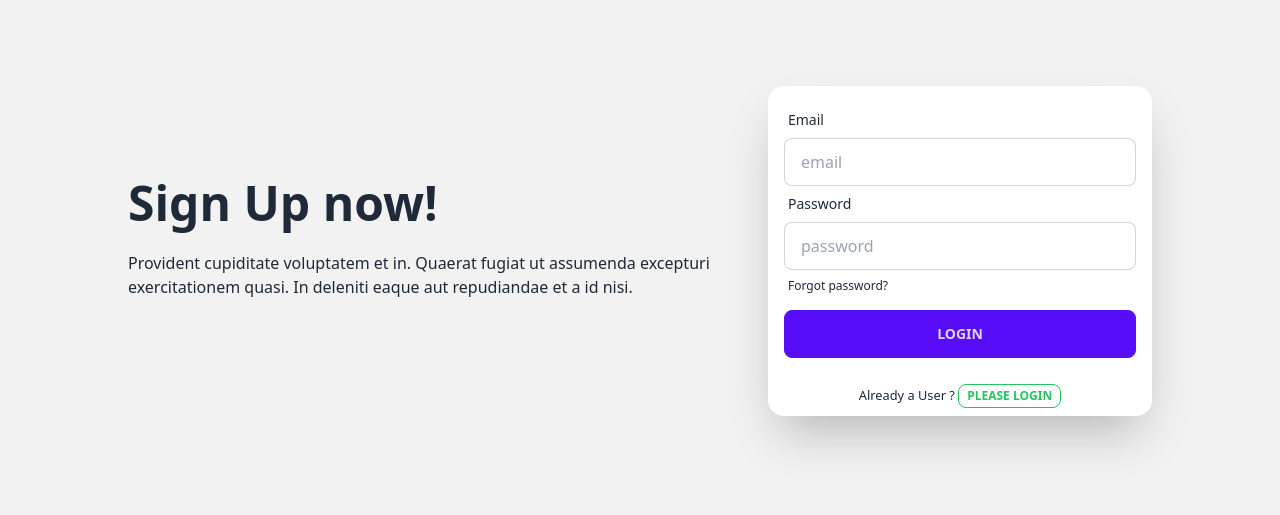
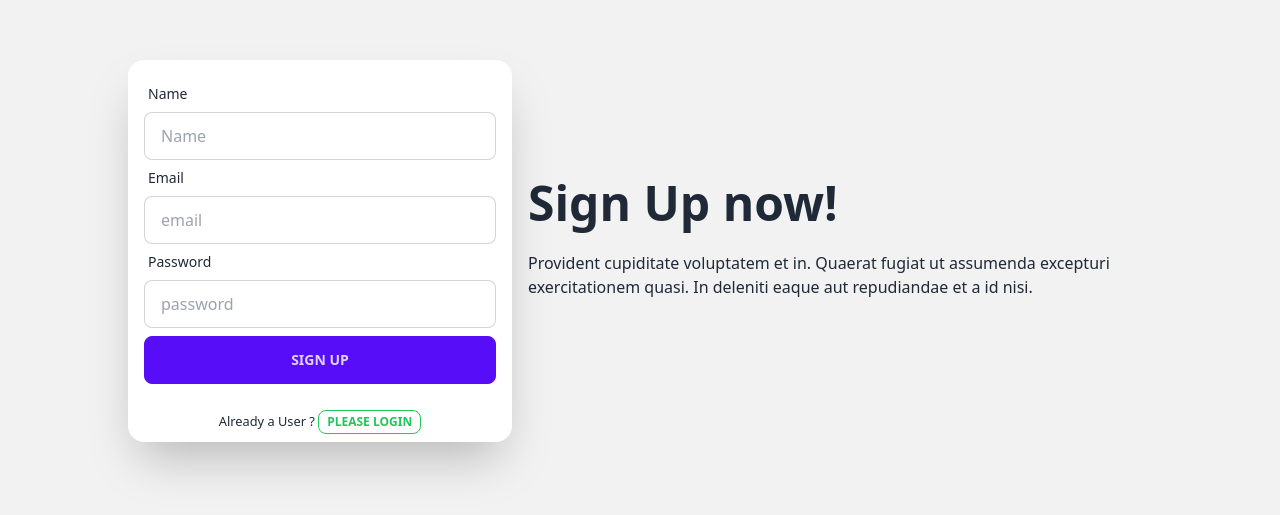
Before and after one commit to codeninja-404/khana-pina-client, a React (Vite) app: page /signup in a window 1280 px wide. Shown: the part 149-664 px from the top of the page. Built offline with nearby package versions, Linux system fonts and the light colour scheme; no server answers.

Commit message:
added register and captcha in login

```diff
--- a/package.json
+++ b/package.json
@@ -11,17 +11,20 @@
   },
   "dependencies": {
     "@smastrom/react-rating": "^1.3.2",
+    "firebase": "^10.6.0",
     "localforage": "^1.10.0",
     "match-sorter": "^6.3.1",
     "react": "^18.2.0",
     "react-dom": "^18.2.0",
     "react-helmet-async": "^1.3.0",
+    "react-hook-form": "^7.48.2",
     "react-parallax": "^3.5.1",
     "react-responsive-carousel": "^3.2.23",
     "react-router-dom": "^6.18.0",
     "react-simple-captcha": "^9.3.0",
     "react-tabs": "^6.0.2",
     "sort-by": "^1.2.0",
+    "sweetalert2": "^11.9.0",
     "swiper": "^11.0.4"
   },
   "devDependencies": {
--- a/src/pages/Login/Login.jsx
+++ b/src/pages/Login/Login.jsx
@@ -2,18 +2,20 @@ import { useContext, useEffect, useRef, useState } from "react";
 import {
   loadCaptchaEnginge,
   LoadCanvasTemplate,
-  LoadCanvasTemplateNoReload,
   validateCaptcha,
 } from "react-simple-captcha";
 import { AuthContext } from "../../providers/AuthProvider";
 import { Link } from "react-router-dom";
+import { Helmet } from "react-helmet-async";
+import Swal from "sweetalert2";
+
 const Login = () => {
   const captchaRef = useRef();
   const [disabled, setDisabled] = useState(true);
 
   const { signIn } = useContext(AuthContext);
   useEffect(() => {
-    loadCaptchaEnginge(6);
+    loadCaptchaEnginge(2);
   }, []);
 
   const handleLogin = (e) => {
@@ -21,13 +23,18 @@ const Login = () => {
     const form = e.target;
     const email = form.email.value;
     const password = form.password.value;
-    signIn(email, password)
-      .then((userCredential) => {
-        console.log(userCredential.user);
-      })
-      .catch((error) => {
-        alert(error.code);
-        alert(error.message);
+    signIn(email, password).then((result) => {
+      const user = result.user;
+      console.log(user);
+      Swal.fire({
+        title: "User Login Successful.",
+        showClass: {
+          popup: "animate__animated animate__fadeInDown",
+        },
+        hideClass: {
+          popup: "animate__animated animate__fadeOutUp",
+        },
+      });
     });
   };
 
@@ -40,14 +47,18 @@ const Login = () => {
     }
   };
   return (
+    <>
+      <Helmet>
+        <title>Khana-Pina | Sign In</title>
+      </Helmet>
       <div className="hero min-h-screen bg-base-200">
         <div className="hero-content flex-col md:flex-row">
           <div className="text-center md:text-left md:w-1/2 lg:text-left">
             <h1 className="text-5xl font-bold">Login now!</h1>
             <p className="py-6">
               Provident cupiditate voluptatem et in. Quaerat fugiat ut assumenda
-            excepturi exercitationem quasi. In deleniti eaque aut repudiandae et
-            a id nisi.
+              excepturi exercitationem quasi. In deleniti eaque aut repudiandae
+              et a id nisi.
             </p>
           </div>
           <div className="card flex-shrink-0 w-full max-w-sm shadow-2xl bg-base-100">
@@ -85,20 +96,22 @@ const Login = () => {
                 <label className="label">
                   <LoadCanvasTemplate />
                 </label>
+                <div className="group input-group">
                 <input
                   ref={captchaRef}
                   type="text"
                   name="captcha"
                   placeholder="type the text above"
-                className="input input-bordered"
+                  className="input input-bordered flex-1"
                   required
                 />
-              <button
+                <input
                   onClick={handleValidateCaptcha}
-                className="btn btn-outline btn-xs mt-2"
-              >
-                Validate
-              </button>
+                  className="btn text-xl p-1 btn-outline  "
+                  value="✔️"
+                  type="button"
+                />
+                </div>
               </div>
               <div className="form-control mt-2 ">
                 <input
@@ -110,12 +123,22 @@ const Login = () => {
               </div>
             </form>
             <div className="mx-auto py-2">
-          <p><small>New Here ? <Link to='/signup' className="btn text-green-500 hover:bg-green-500  btn-outline btn-xs">Create Account
-          </Link></small></p>
+              <p>
+                <small>
+                  New Here ?{" "}
+                  <Link
+                    to="/signup"
+                    className="btn text-green-500 hover:bg-green-500  btn-outline btn-xs"
+                  >
+                    Create Account
+                  </Link>
+                </small>
+              </p>
             </div>
           </div>
         </div>
       </div>
+    </>
   );
 };
 
--- a/src/pages/Shared/NavBar/Navbar.jsx
+++ b/src/pages/Shared/NavBar/Navbar.jsx
@@ -1,6 +1,15 @@
+import { useContext } from "react";
 import { Link } from "react-router-dom";
+import { AuthContext } from "../../../providers/AuthProvider";
 
 const Navbar = () => {
+  const { user, logOut } = useContext(AuthContext);
+
+  const handleLogOut = () => {
+    logOut()
+      .then(() => {})
+      .catch((error) => console.log(error));
+  };
   const NavItems = (
     <>
       <li>
@@ -12,9 +21,22 @@ const Navbar = () => {
       <li>
         <Link to="/order/salad">ORDER FOOD</Link>
       </li>
-      <li>
-        <Link to="/login">LOG IN</Link>
-      </li>
+
+      {user ? (
+        <>
+          <li>
+            <button onClick={handleLogOut} className="btn btn-ghost btn-sm">
+              LOG OUT
+            </button>
+          </li>
+        </>
+      ) : (
+        <>
+          <li>
+            <Link to="/login">LOG IN</Link>
+          </li>
+        </>
+      )}
     </>
   );
 
--- a/src/pages/SignUp/SignUp.jsx
+++ b/src/pages/SignUp/SignUp.jsx
@@ -1,51 +1,121 @@
+import { useContext } from "react";
+import { Helmet } from "react-helmet-async";
+import { useForm } from "react-hook-form";
 import { Link } from "react-router-dom";
+import { AuthContext } from "../../providers/AuthProvider";
 
 const SignUp = () => {
+  const { createUser } = useContext(AuthContext);
+  const {
+    register,
+    handleSubmit,
+
+    formState: { errors },
+  } = useForm();
+
+  const onSubmit = (data) => {
+    createUser(data.email, data.password)
+      .then((userCredential) => {
+        console.log(userCredential.user);
+      })
+      .catch((error) => {
+        alert(error.code);
+        alert(error.message);
+      });
+  };
+
   return (
+    <>
+      <Helmet>
+        <title>Khana-Pina | Sign Up</title>
+      </Helmet>
       <div className="hero min-h-screen bg-base-200">
-      <div className="hero-content flex-col md:flex-row">
+        <div className="hero-content flex-col md:flex-row-reverse">
           <div className="text-center md:text-left md:w-1/2 lg:text-left">
             <h1 className="text-5xl font-bold">Sign Up now!</h1>
             <p className="py-6">
               Provident cupiditate voluptatem et in. Quaerat fugiat ut assumenda
-            excepturi exercitationem quasi. In deleniti eaque aut repudiandae et
-            a id nisi.
+              excepturi exercitationem quasi. In deleniti eaque aut repudiandae
+              et a id nisi.
             </p>
           </div>
           <div className="card flex-shrink-0 w-full max-w-sm shadow-2xl bg-base-100">
-          <form className="p-4">
+            <form onSubmit={handleSubmit(onSubmit)} className="p-4">
+              <div className="form-control">
+                <label className="label">
+                  <span className="label-text">Name</span>
+                </label>
+                <input
+                  type="text"
+                  {...register("name", { required: true })}
+                  name="name"
+                  placeholder="Name"
+                  className="input input-bordered"
+                />
+                {errors.name && (
+                  <span className=" text-red-500 pt-2 ">
+                    Name field is required
+                  </span>
+                )}
+              </div>
               <div className="form-control">
                 <label className="label">
                   <span className="label-text">Email</span>
                 </label>
                 <input
+                  {...register("email", { required: true })}
                   type="email"
                   name="email"
                   placeholder="email"
                   className="input input-bordered"
-                required
                 />
+                {errors.email && (
+                  <span className=" text-red-500 pt-2 ">
+                    Email field is required
+                  </span>
+                )}
               </div>
               <div className="form-control">
                 <label className="label">
                   <span className="label-text">Password</span>
                 </label>
                 <input
+                  {...register("password", {
+                    required: true,
+                    minLength: 6,
+                    maxLength: 20,
+                    pattern: /(?=.*[A-Z])(?=.*[!@#$&*])(?=.*[0-9])/,
+                  })}
                   type="password"
                   name="password"
                   placeholder="password"
                   className="input input-bordered"
-                required
                 />
-              <label className="label">
-                <a href="#" className="label-text-alt link link-hover">
-                  Forgot password?
-                </a>
-              </label>
+                {errors.password?.type === "required" && (
+                  <p className="text-red-600">Password is required</p>
+                )}{" "}
+                {errors.password?.type === "minLength" && (
+                  <p className="text-red-600">Password must be 6 characters</p>
+                )}{" "}
+                {errors.password?.type === "maxLength" && (
+                  <p className="text-red-600">
+                    Password must be less than 20 characters
+                  </p>
+                )}
+                {errors.password?.type === "pattern" && (
+                  <p className="text-red-600">
+                    Password must have one Uppercase one lower case, one number
+                    and one special character.
+                  </p>
+                )}
               </div>
 
               <div className="form-control mt-2 ">
-              <input className="btn btn-primary" type="submit" value="Login" />
+                <input
+                  className="btn btn-primary"
+                  type="submit"
+                  value="Sign up"
+                />
               </div>
             </form>
             <div className="mx-auto py-2">
@@ -64,6 +134,7 @@ const SignUp = () => {
           </div>
         </div>
       </div>
+    </>
   );
 };
 
```
Also changed, not shown: src/Routes/PrivateRoute.jsx (added), 1 other file (tests, documents, lock files or other folders). Lines whose indentation alone changed are shown as unchanged.
